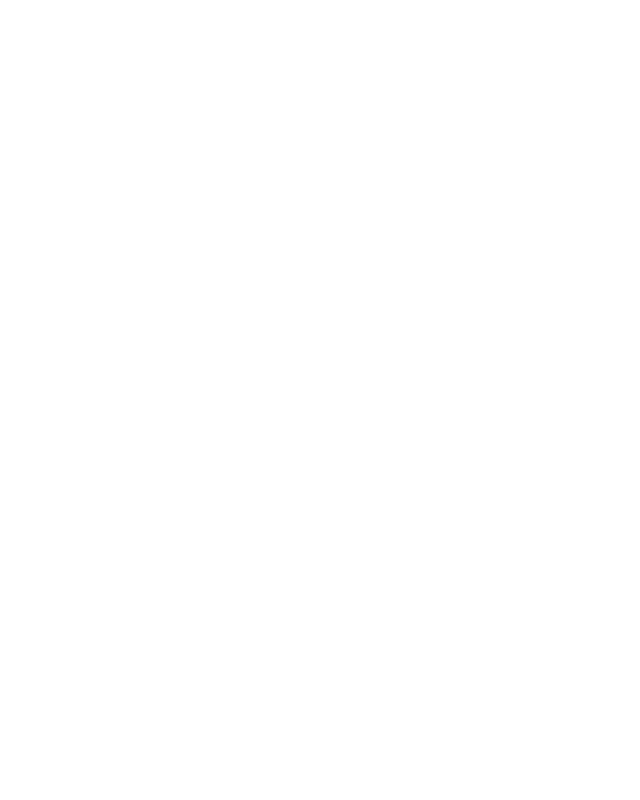
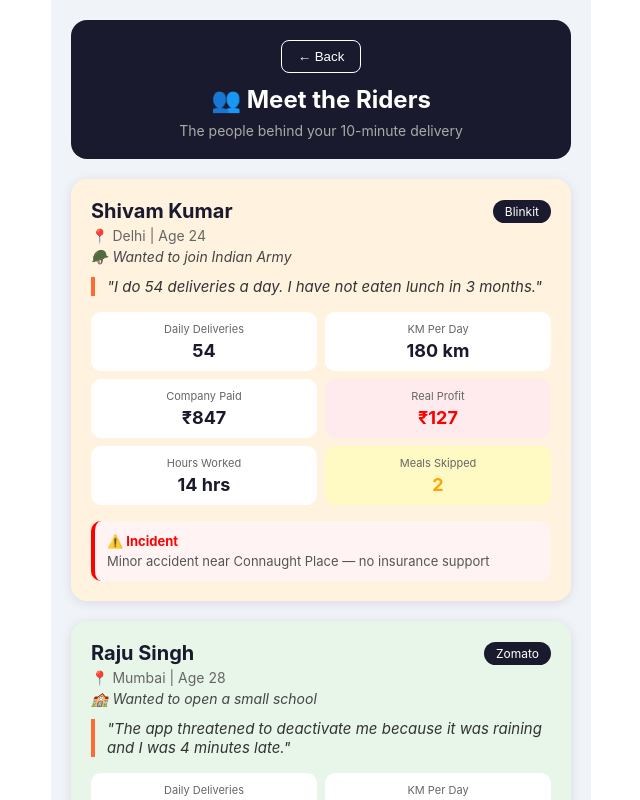
Before and after one commit to ayushpandit1211-eng/gigtruth, a React (Create React App) app in the folder frontend/: page /riders in a window 1280 px wide. Before the commit this address had no page. Shown: the top 800 px of the page, without its empty margins (319-959 px from the left). Built offline with nearby package versions, Linux system fonts and the light colour scheme.

Commit message:
Add Rider Story page

```diff
--- a/frontend/src/App.js
+++ b/frontend/src/App.js
@@ -5,9 +5,10 @@ import Login from './pages/Login';
 import Signup from './pages/Signup';
 import Dashboard from './pages/Dashboard';
 import AddDelivery from './pages/AddDelivery';
+import RiderStory from './pages/RiderStory';
 
 const App = () => {
-  const token = localStorage.getItem('token');
+
 
   return (
     <Router>
@@ -18,6 +19,7 @@ const App = () => {
         <Route path="/signup" element={<Signup />} />
         <Route path="/dashboard" element={<Dashboard />} />
         <Route path="/add-delivery" element={<AddDelivery />} />
+        <Route path="/riders" element={<RiderStory />} />
       </Routes>
     </Router>
   );
--- a/frontend/src/pages/Dashboard.js
+++ b/frontend/src/pages/Dashboard.js
@@ -76,6 +76,7 @@ const Dashboard = () => {
       )}
 
       <button style={styles.emergencyBtn} onClick={sendEmergency}>🆘 EMERGENCY</button>
+      <Link to="/riders" style={{...styles.addBtn, backgroundColor: '#1a1a2e', marginBottom: '12px'}}>👥 Meet the Riders</Link>
       <Link to="/add-delivery" style={styles.addBtn}>+ Log New Delivery</Link>
 
       <h3 style={styles.historyTitle}>📋 Delivery History</h3>
--- /dev/null
+++ b/frontend/src/pages/RiderStory.js
@@ -0,0 +1,145 @@
+import React from 'react';
+import { useNavigate } from 'react-router-dom';
+
+const riders = [
+  {
+    name: 'Shivam Kumar',
+    age: 24,
+    city: 'Delhi',
+    company: 'Blinkit',
+    dream: '🪖 Wanted to join Indian Army',
+    deliveries: 54,
+    kmPerDay: 180,
+    earned: 847,
+    fuelCost: 720,
+    realProfit: 127,
+    hoursWorked: 14,
+    mealsSkipped: 2,
+    incidents: 'Minor accident near Connaught Place — no insurance support',
+    quote: '"I do 54 deliveries a day. I have not eaten lunch in 3 months."',
+    color: '#fff3e0'
+  },
+  {
+    name: 'Raju Singh',
+    age: 28,
+    city: 'Mumbai',
+    company: 'Zomato',
+    dream: '🏫 Wanted to open a small school',
+    deliveries: 38,
+    kmPerDay: 120,
+    earned: 620,
+    fuelCost: 480,
+    realProfit: 140,
+    hoursWorked: 12,
+    mealsSkipped: 1,
+    incidents: 'Vehicle puncture during delivery — penalty deducted for late delivery',
+    quote: '"The app threatened to deactivate me because it was raining and I was 4 minutes late."',
+    color: '#e8f5e9'
+  },
+  {
+    name: 'Deepak Yadav',
+    age: 22,
+    city: 'Bangalore',
+    company: 'Swiggy',
+    dream: '💻 Wanted to study computer science',
+    deliveries: 45,
+    kmPerDay: 150,
+    earned: 730,
+    fuelCost: 600,
+    realProfit: 130,
+    hoursWorked: 13,
+    mealsSkipped: 2,
+    incidents: 'Worked 8 days straight in 42°C heat — no heat allowance given',
+    quote: '"Nobody asks if I am okay. They only ask where is the order."',
+    color: '#fce4ec'
+  }
+];
+
+const RiderStory = () => {
+  const navigate = useNavigate();
+
+  return (
+    <div style={styles.container}>
+      <div style={styles.header}>
+        <button style={styles.backBtn} onClick={() => navigate('/dashboard')}>← Back</button>
+        <h2 style={styles.title}>👥 Meet the Riders</h2>
+        <p style={styles.subtitle}>The people behind your 10-minute delivery</p>
+      </div>
+
+      {riders.map((rider, i) => (
+        <div key={i} style={{...styles.card, backgroundColor: rider.color}}>
+          <div style={styles.nameRow}>
+            <h3 style={styles.name}>{rider.name}</h3>
+            <span style={styles.company}>{rider.company}</span>
+          </div>
+          <p style={styles.meta}>📍 {rider.city} | Age {rider.age}</p>
+          <p style={styles.dream}>{rider.dream}</p>
+
+          <blockquote style={styles.quote}>{rider.quote}</blockquote>
+
+          <div style={styles.statsGrid}>
+            <div style={styles.stat}>
+              <p style={styles.statLabel}>Daily Deliveries</p>
+              <p style={styles.statValue}>{rider.deliveries}</p>
+            </div>
+            <div style={styles.stat}>
+              <p style={styles.statLabel}>KM Per Day</p>
+              <p style={styles.statValue}>{rider.kmPerDay} km</p>
+            </div>
+            <div style={styles.stat}>
+              <p style={styles.statLabel}>Company Paid</p>
+              <p style={styles.statValue}>₹{rider.earned}</p>
+            </div>
+            <div style={{...styles.stat, backgroundColor: '#ffebee'}}>
+              <p style={styles.statLabel}>Real Profit</p>
+              <p style={{...styles.statValue, color: rider.realProfit < 200 ? 'red' : 'green'}}>₹{rider.realProfit}</p>
+            </div>
+            <div style={styles.stat}>
+              <p style={styles.statLabel}>Hours Worked</p>
+              <p style={styles.statValue}>{rider.hoursWorked} hrs</p>
+            </div>
+            <div style={{...styles.stat, backgroundColor: '#fff9c4'}}>
+              <p style={styles.statLabel}>Meals Skipped</p>
+              <p style={{...styles.statValue, color: 'orange'}}>{rider.mealsSkipped}</p>
+            </div>
+          </div>
+
+          <div style={styles.incidentBox}>
+            <p style={styles.incidentLabel}>⚠️ Incident</p>
+            <p style={styles.incidentText}>{rider.incidents}</p>
+          </div>
+        </div>
+      ))}
+
+      <div style={styles.footer}>
+        <p style={styles.footerText}>These are representative stories based on real conditions faced by gig workers across India. Their names have been changed to protect their identity.</p>
+      </div>
+    </div>
+  );
+};
+
+const styles = {
+  container: { maxWidth: '500px', margin: '0 auto', padding: '20px', backgroundColor: '#f0f4f8', minHeight: '100vh' },
+  header: { backgroundColor: '#1a1a2e', color: 'white', padding: '20px', borderRadius: '16px', marginBottom: '20px', textAlign: 'center' },
+  backBtn: { backgroundColor: 'transparent', color: 'white', border: '1px solid white', padding: '8px 16px', borderRadius: '8px', cursor: 'pointer', marginBottom: '12px' },
+  title: { margin: 0, fontSize: '24px' },
+  subtitle: { margin: '8px 0 0', color: '#aaa', fontSize: '14px' },
+  card: { padding: '20px', borderRadius: '16px', marginBottom: '20px', boxShadow: '0 2px 12px rgba(0,0,0,0.1)' },
+  nameRow: { display: 'flex', justifyContent: 'space-between', alignItems: 'center', marginBottom: '4px' },
+  name: { margin: 0, fontSize: '20px', color: '#1a1a2e' },
+  company: { backgroundColor: '#1a1a2e', color: 'white', padding: '4px 12px', borderRadius: '20px', fontSize: '12px' },
+  meta: { color: '#666', margin: '4px 0', fontSize: '14px' },
+  dream: { color: '#444', margin: '4px 0 12px', fontSize: '14px', fontStyle: 'italic' },
+  quote: { borderLeft: '4px solid #ff6b35', paddingLeft: '12px', margin: '12px 0', color: '#333', fontSize: '15px', fontStyle: 'italic' },
+  statsGrid: { display: 'grid', gridTemplateColumns: '1fr 1fr', gap: '8px', margin: '16px 0' },
+  stat: { backgroundColor: 'white', padding: '10px', borderRadius: '10px', textAlign: 'center' },
+  statLabel: { margin: 0, fontSize: '11px', color: '#666' },
+  statValue: { margin: '4px 0 0', fontSize: '18px', fontWeight: 'bold', color: '#1a1a2e' },
+  incidentBox: { backgroundColor: '#fff3f3', padding: '12px', borderRadius: '10px', borderLeft: '4px solid red' },
+  incidentLabel: { margin: '0 0 4px', fontWeight: 'bold', color: 'red', fontSize: '13px' },
+  incidentText: { margin: 0, color: '#555', fontSize: '13px' },
+  footer: { backgroundColor: 'white', padding: '16px', borderRadius: '12px', marginTop: '8px' },
+  footerText: { margin: 0, color: '#888', fontSize: '12px', textAlign: 'center', lineHeight: '1.6' }
+};
+
+export default RiderStory;
```
